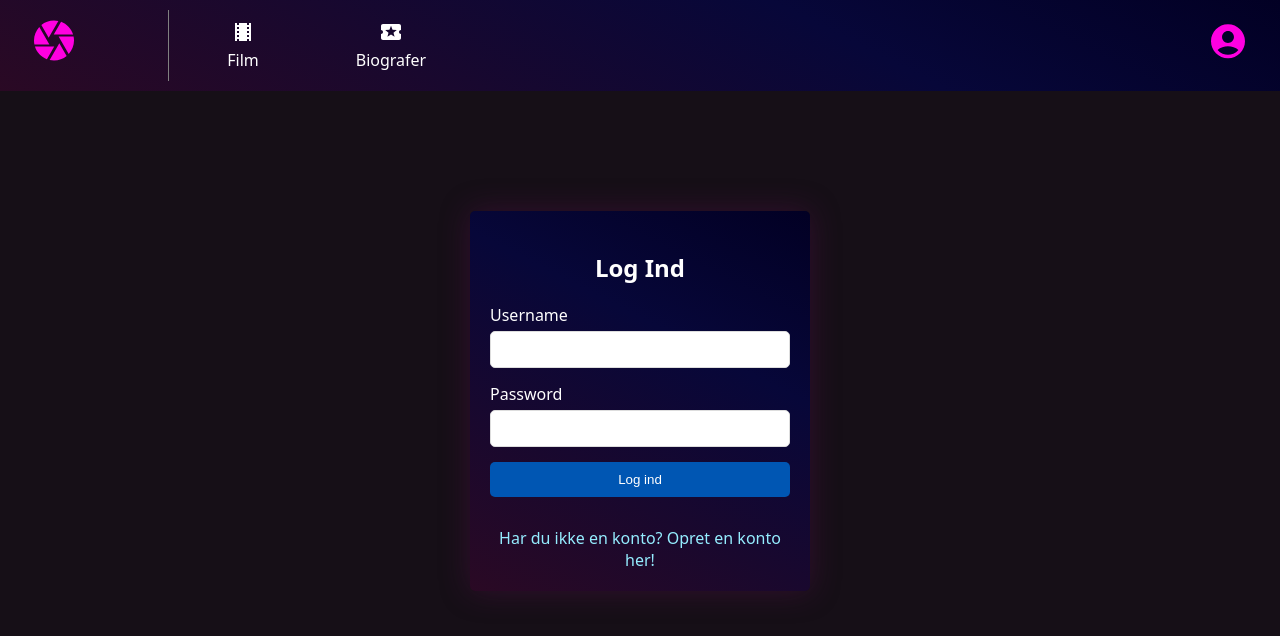
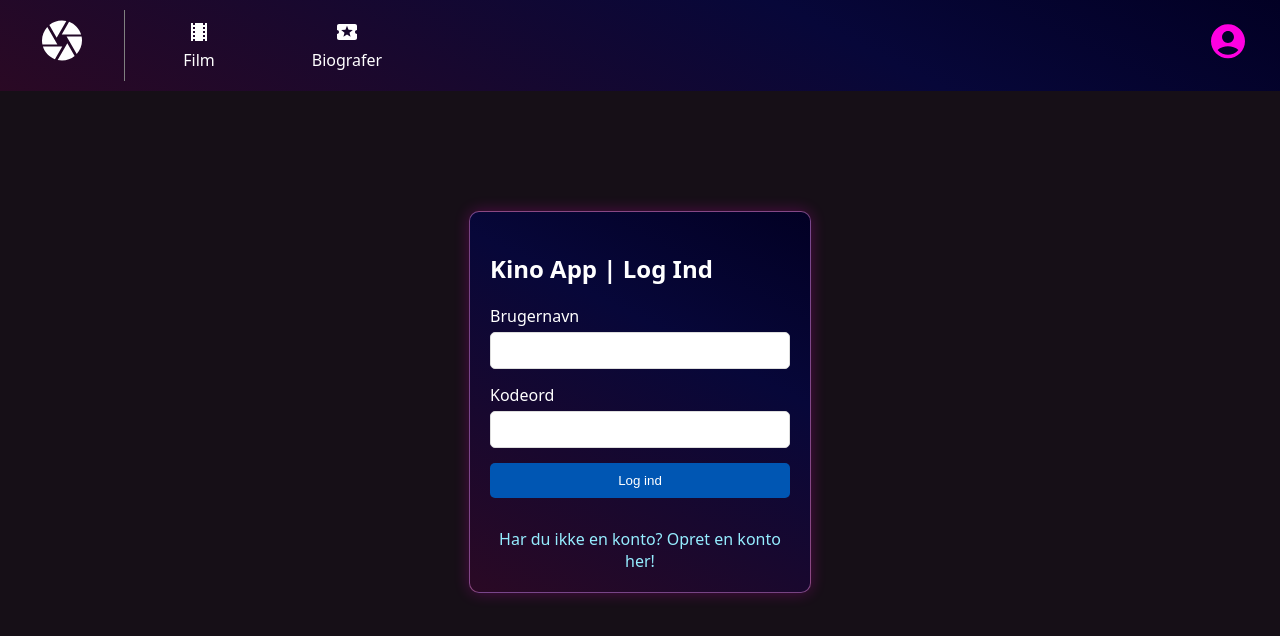
Before and after one commit to TheDanishMexican/kino_app_frontend, a React (Vite) app: page /log-ind in a window 1280 px wide. Shown: the top 636 px of the page. Built offline with nearby package versions, Linux system fonts and the light colour scheme.

Commit message:
fixed issue with padding and margin on navbar

```diff
--- a/src/NavHeader.css
+++ b/src/NavHeader.css
@@ -6,6 +6,7 @@
 }
 
 .nav-header ul {
+  gap: 0px;
   margin: 0 auto;
   width: 100vw;
   background: rgb(2, 0, 36);
@@ -27,11 +28,6 @@
   list-style: none;
   padding: 10px;
   width: 8em;
-}
-
-#nav-film {
-  margin-left: 40px;
-  border-left: 1px solid gray;
 }
 
 .nav-header li:hover {
@@ -59,9 +55,17 @@
   text-decoration: none;
 }
 
+#nav-film {
+  margin-left: 40px;
+  border-left: 1px solid gray;
+}
+
 #nav-header-logo {
-  margin-left: -30px;
+  margin-left: 30px;
+  height: fit-content;
   scale: 2;
+  width: fit-content;
+  translate: 0px 0px;
 }
 
 #nav-signin {
--- a/src/pages/SigninPage.tsx
+++ b/src/pages/SigninPage.tsx
@@ -43,9 +43,9 @@ const SigninPage = () => {
         className="login-form"
         //  onSubmit={handleSubmit}
       >
-        <h2>Log Ind</h2>
+        <h2 id="login-title">Kino App | Log Ind</h2>
         <div className="login-form-group">
-          <label htmlFor="username">Username</label>
+          <label htmlFor="username">Brugernavn</label>
           <input
             type="text"
             name="username"
@@ -57,7 +57,7 @@ const SigninPage = () => {
           />
         </div>
         <div className="login-form-group">
-          <label htmlFor="password">Password</label>
+          <label htmlFor="password">Kodeord</label>
           <input
             type="password"
             name="password"
--- a/src/pages/styling/signinpage.css
+++ b/src/pages/styling/signinpage.css
@@ -5,6 +5,17 @@
   height: 100%;
   margin-top: 120px;
   width: 100%;
+}
+
+#login-title {
+  text-align: left;
+}
+
+input:focus,
+select:focus,
+textarea:focus,
+button:focus {
+  outline: none;
 }
 
 .login-form {
@@ -17,8 +28,9 @@
     rgba(7, 7, 57, 1) 35%,
     rgba(42, 9, 36, 1) 100%
   );
-  border-radius: 5px;
-  box-shadow: 0 0 30px rgba(79, 16, 71, 0.49);
+  border: 1px solid rgba(255, 146, 240, 0.46);
+  border-radius: 10px;
+  box-shadow: 0 0 15px rgba(255, 0, 221, 0.244);
 }
 
 .login-form h2 {
@@ -64,5 +76,6 @@
 }
 
 .login-btn:hover {
-  background-color: #004494;
+  background-color: rgb(192, 90, 255);
+  box-shadow: 0px 0px 20px rgba(255, 0, 234, 0.467);
 }
```
